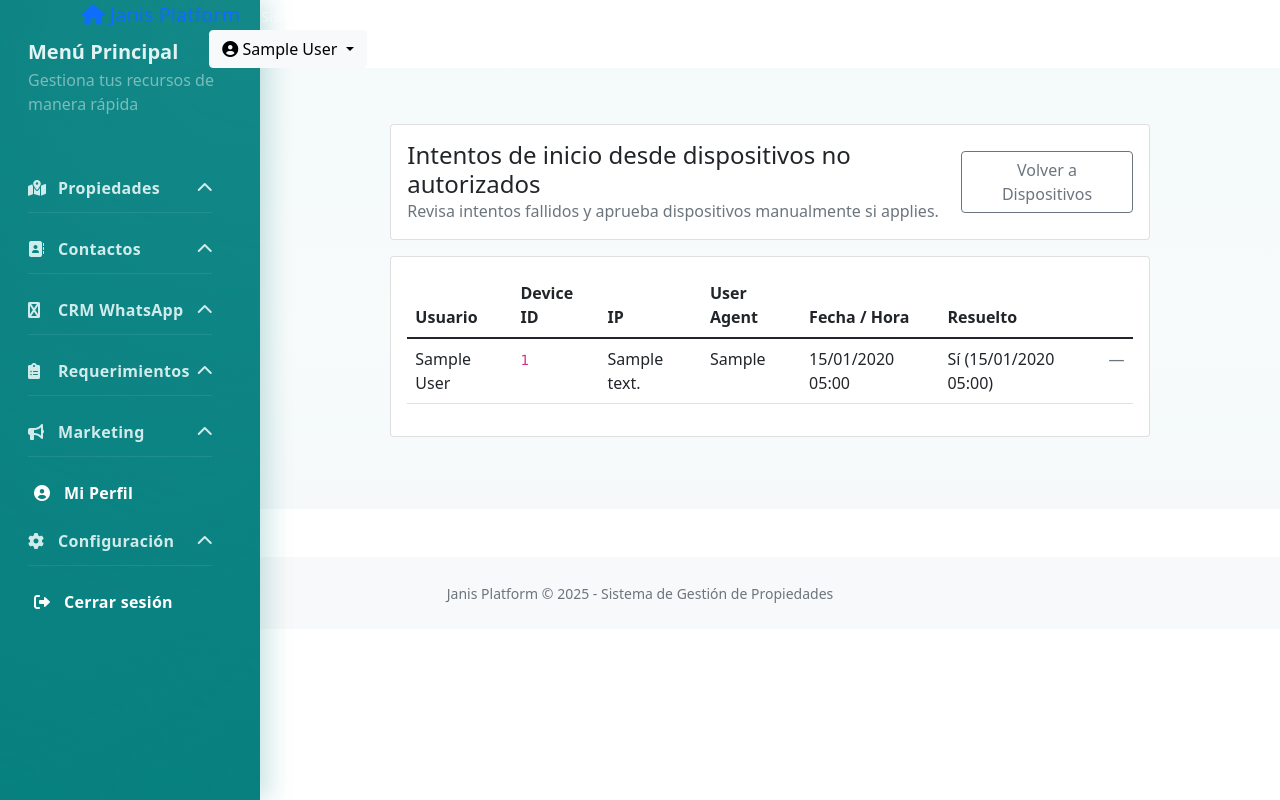
After one commit to propifyperu/janisprueba2, a Django app: page /security/unauthorized-attempts/ in a window 1280 px wide. The commit adds this page. Run offline with Django 5.2, Linux system fonts and the light colour scheme; a user stored in the database is signed in; tables that the repository leaves empty hold one stand-in row (values such as "Sample post"); parts of the project's set-up code (start-up, migrations or seed data) failed here and were passed over.

Commit message:
feat(security): track unauthorized device login attempts + UI to review/approve

```diff
--- a/security/models.py
+++ b/security/models.py
@@ -45,3 +45,34 @@ class AuthorizedDevice(models.Model):
 	def __str__(self) -> str:
 		base_name = self.name or self.platform or 'Dispositivo sin nombre'
 		return f"{base_name} ({self.get_status_display()})"
+
+
+class UnauthorizedDeviceLoginAttempt(models.Model):
+	"""Registro de intentos de inicio de sesión desde dispositivos no autorizados.
+
+	Permite que los administradores revisen quién intentó entrar desde un device_id
+	que no está aprobado para el usuario y en qué fecha/hora ocurrió.
+	"""
+	user = models.ForeignKey(
+		settings.AUTH_USER_MODEL,
+		on_delete=models.CASCADE,
+		null=True,
+		blank=True,
+		related_name='unauthorized_login_attempts',
+	)
+	username = models.CharField(max_length=150, blank=True)
+	device_id = models.CharField(max_length=255)
+	ip_address = models.GenericIPAddressField(null=True, blank=True)
+	user_agent = models.CharField(max_length=255, blank=True)
+	attempted_at = models.DateTimeField(auto_now_add=True)
+	resolved = models.BooleanField(default=False)
+	resolved_at = models.DateTimeField(null=True, blank=True)
+
+	class Meta:
+		ordering = ('-attempted_at',)
+		verbose_name = 'Intento de login no autorizado'
+		verbose_name_plural = 'Intentos de login no autorizados'
+
+	def __str__(self) -> str:
+		who = self.username or (self.user.username if self.user else 'Anon')
+		return f"{who} @ {self.attempted_at:%Y-%m-%d %H:%M} ({self.device_id})"
--- a/security/templates/security/decive_list.html
+++ b/security/templates/security/decive_list.html
@@ -195,6 +195,7 @@
 				</div>
 				<div class="text-md-end">
 					<span class="badge-trusted"><i class="fas fa-lock me-2"></i>Solo visible para superadministradores</span>
+					<a href="{% url 'security:unauthorized_attempts' %}" class="btn btn-sm btn-outline-teal mt-2 ms-2">Intentos no autorizados</a>
 				</div>
 			</div>
 
--- /dev/null
+++ b/security/templates/security/unauthorized_attempts.html
@@ -0,0 +1,86 @@
+{% extends 'properties/base_dashboard.html' %}
+{% load static %}
+
+{% block title %}Intentos no autorizados{% endblock %}
+
+{% block dashboard_content %}
+<div class="container-fluid py-4">
+  <div class="row justify-content-center">
+    <div class="col-12 col-xl-10">
+      <div class="card mb-3">
+        <div class="card-body d-flex justify-content-between align-items-center">
+          <div>
+            <h4 class="mb-0">Intentos de inicio desde dispositivos no autorizados</h4>
+            <p class="text-muted mb-0">Revisa intentos fallidos y aprueba dispositivos manualmente si applies.</p>
+          </div>
+          <div>
+            <a href="{% url 'security:device_list' %}" class="btn btn-outline-secondary">Volver a Dispositivos</a>
+          </div>
+        </div>
+      </div>
+
+      <div class="card">
+        <div class="card-body">
+          {% if attempts %}
+          <div class="table-responsive">
+            <table class="table table-hover">
+              <thead>
+                <tr>
+                  <th>Usuario</th>
+                  <th>Device ID</th>
+                  <th>IP</th>
+                  <th>User Agent</th>
+                  <th>Fecha / Hora</th>
+                  <th>Resuelto</th>
+                  <th></th>
+                </tr>
+              </thead>
+              <tbody>
+                {% for a in attempts %}
+                <tr>
+                  <td>{{ a.user.get_full_name|default:a.username }}</td>
+                  <td><code>{{ a.device_id }}</code></td>
+                  <td>{{ a.ip_address|default:'-' }}</td>
+                  <td style="max-width:320px; white-space:nowrap; overflow:hidden; text-overflow:ellipsis;">{{ a.user_agent }}</td>
+                  <td>{{ a.attempted_at|date:'d/m/Y H:i' }}</td>
+                  <td>{% if a.resolved %}Sí ({{ a.resolved_at|date:'d/m/Y H:i' }}){% else %}No{% endif %}</td>
+                  <td>
+                    {% if not a.resolved %}
+                    <form method="post" action="{% url 'security:unauthorized_attempt_approve' a.pk %}">{% csrf_token %}
+                      <button class="btn btn-sm btn-success">Aprobar dispositivo</button>
+                    </form>
+                    {% else %}
+                      <span class="text-muted">—</span>
+                    {% endif %}
+                  </td>
+                </tr>
+                {% endfor %}
+              </tbody>
+            </table>
+          </div>
+
+          {% if is_paginated %}
+          <nav aria-label="Paginación" class="mt-3">
+            <ul class="pagination">
+              {% if page_obj.has_previous %}
+              <li class="page-item"><a class="page-link" href="?page={{ page_obj.previous_page_number }}">Anterior</a></li>
+              {% endif %}
+              {% for n in page_obj.paginator.page_range %}
+              <li class="page-item {% if page_obj.number == n %}active{% endif %}"><a class="page-link" href="?page={{ n }}">{{ n }}</a></li>
+              {% endfor %}
+              {% if page_obj.has_next %}
+              <li class="page-item"><a class="page-link" href="?page={{ page_obj.next_page_number }}">Siguiente</a></li>
+              {% endif %}
+            </ul>
+          </nav>
+          {% endif %}
+
+          {% else %}
+          <p class="text-muted">No hay intentos registrados.</p>
+          {% endif %}
+        </div>
+      </div>
+    </div>
+  </div>
+</div>
+{% endblock %}
--- a/security/urls.py
+++ b/security/urls.py
@@ -10,4 +10,6 @@ urlpatterns = [
     path('verify-device/<int:device_id>/', views.verify_device, name='verify_device_id'),
     path('role-permissions/', views.role_field_permissions_view, name='role_field_permissions'),
     path('api/save-permission/', views.save_role_field_permission, name='save_permission'),
+    path('unauthorized-attempts/', views.unauthorized_attempts_list, name='unauthorized_attempts'),
+    path('unauthorized-attempts/<int:pk>/approve/', views.approve_attempt, name='unauthorized_attempt_approve'),
 ]
--- a/security/views.py
+++ b/security/views.py
@@ -4,6 +4,7 @@ from django.core.paginator import Paginator
 from django.urls import reverse
 from django.http import JsonResponse
 from .models import AuthorizedDevice
+from .models import UnauthorizedDeviceLoginAttempt
 
 def verify_device(request, device_id=None):
 	"""Vista para que usuarios verifiquen su dispositivo durante el registro"""
@@ -101,6 +102,63 @@ def device_list(request):
 		'request': request,
 	}
 	return render(request, 'security/decive_list.html', context)
+
+
+@login_required
+@user_passes_test(lambda u: u.is_superuser)
+def unauthorized_attempts_list(request):
+	"""Lista de intentos de inicio de sesión desde dispositivos no autorizados."""
+	attempts = UnauthorizedDeviceLoginAttempt.objects.all()
+	q = request.GET.get('q', '')
+	if q:
+		attempts = attempts.filter(username__icontains=q) | attempts.filter(device_id__icontains=q)
+	paginator = Paginator(attempts, 20)
+	page_number = request.GET.get('page')
+	page_obj = paginator.get_page(page_number)
+	context = {
+		'attempts': page_obj.object_list,
+		'page_obj': page_obj,
+		'is_paginated': page_obj.has_other_pages(),
+		'request': request,
+	}
+	return render(request, 'security/unauthorized_attempts.html', context)
+
+
+@login_required
+@user_passes_test(lambda u: u.is_superuser)
+def approve_attempt(request, pk):
+	"""Aprobar un intento creando (o actualizando) un AuthorizedDevice y marcando el intento como resuelto."""
+	import logging
+	from django.utils import timezone
+
+	logger = logging.getLogger(__name__)
+	attempt = get_object_or_404(UnauthorizedDeviceLoginAttempt, pk=pk)
+
+	if request.method == 'POST':
+		# Crear o actualizar AuthorizedDevice
+		device, created = AuthorizedDevice.objects.get_or_create(
+			user=attempt.user,
+			device_id=attempt.device_id,
+			defaults={
+				'platform': attempt.user_agent[:150],
+				'user_agent': attempt.user_agent[:255],
+				'ip_address': attempt.ip_address,
+				'status': 'approved',
+				'name': 'Aprobado desde attempts'
+			}
+		)
+		if not created:
+			device.status = 'approved'
+			device.ip_address = attempt.ip_address
+			device.user_agent = attempt.user_agent[:255]
+			device.save(update_fields=['status', 'ip_address', 'user_agent'])
+
+		attempt.resolved = True
+		attempt.resolved_at = timezone.now()
+		attempt.save(update_fields=['resolved', 'resolved_at'])
+		logger.info(f"[ATTEMPT_APPROVE] Approved device {device.id} for user {attempt.user}")
+
+	return redirect(reverse('security:unauthorized_attempts'))
 
 @login_required
 @user_passes_test(lambda u: u.is_superuser)
```
Also changed, not shown: users/views.py (+17 -0 lines).
